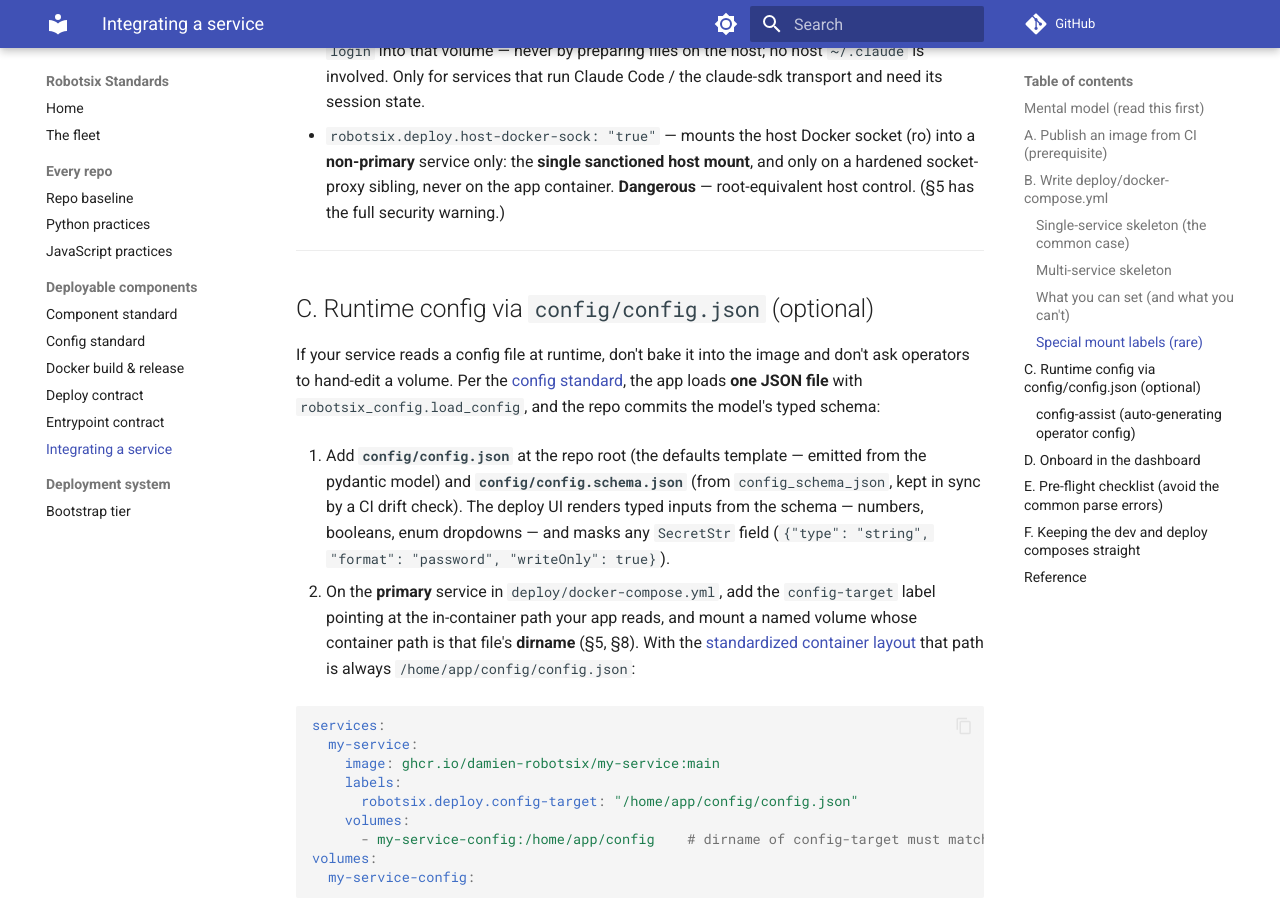
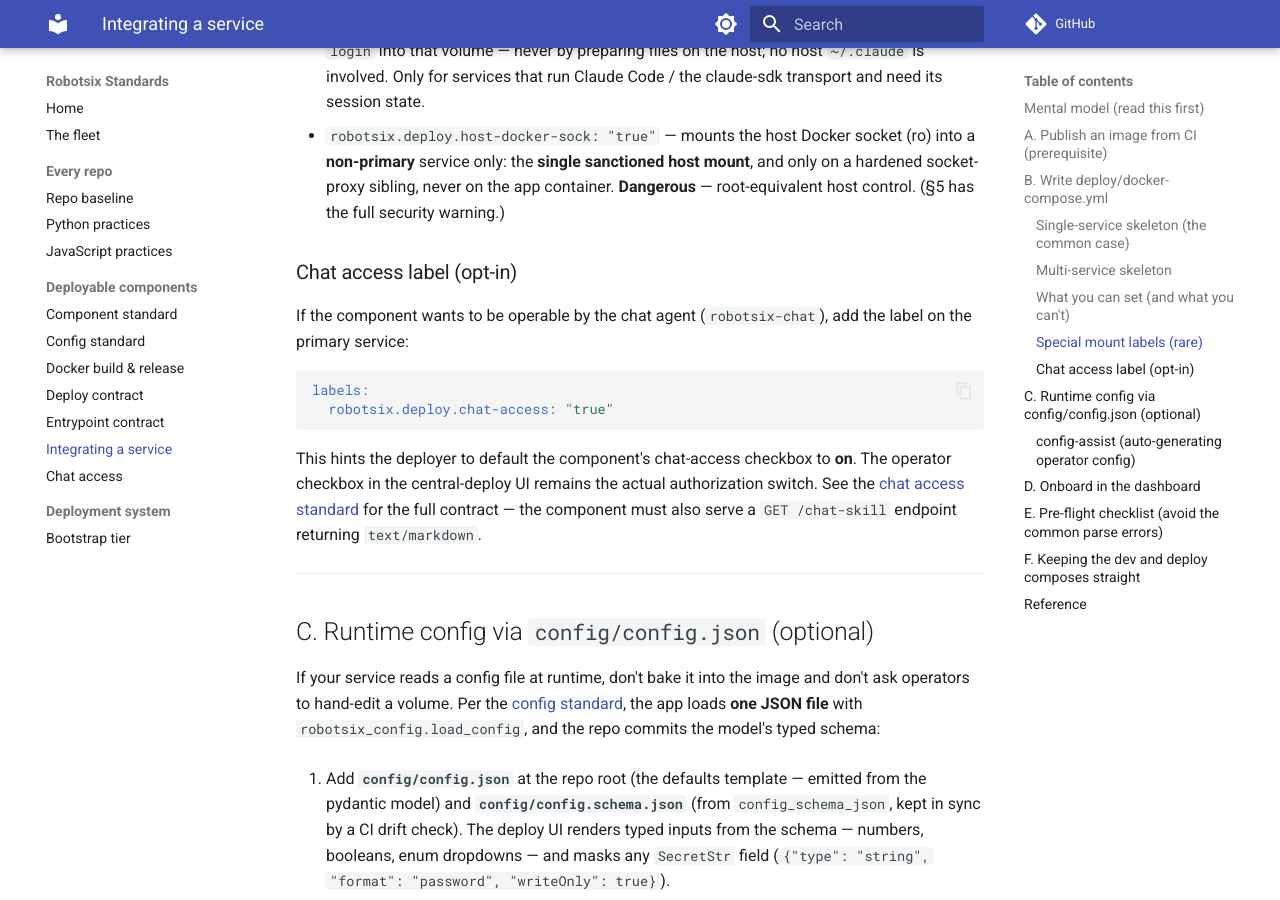
Before and after one commit to damien-robotsix/robotsix-standards, an MkDocs documentation site: the page built from docs/integrating-a-service.md, in a window 1280 px wide and 900 px high, scrolled down 4078 px. Built offline with MkDocs 1.6.1 and Material for MkDocs 9.7.7, drawn with Linux system fonts in a browser that asks for light colours; comment, search, counter and statistics services are not loaded; some of the changed text lies outside the part shown.

Commit message:
mill: chat-access standard: /chat-skill endpoint, chat-access label, roster trust model (20260704T001648Z-chat-access-standard-chat-skill-endpoint-e0a5) (#24)
Co-authored-by: robotsix-mill <mill@robotsix.local>

````diff
--- a/docs/integrating-a-service.md
+++ b/docs/integrating-a-service.md
@@ -182,6 +182,22 @@ Both are injected at runtime by central-deploy, so do **not** list them in
   container. **Dangerous** — root-equivalent host control. (§5 has the full
   security warning.)
 
+### Chat access label (opt-in)
+
+If the component wants to be operable by the chat agent (`robotsix-chat`),
+add the label on the primary service:
+
+```yaml
+labels:
+  robotsix.deploy.chat-access: "true"
+```
+
+This hints the deployer to default the component's chat-access checkbox to
+**on**. The operator checkbox in the central-deploy UI remains the actual
+authorization switch. See the [chat access standard](chat-access-standard.md)
+for the full contract — the component must also serve a `GET /chat-skill`
+endpoint returning `text/markdown`.
+
 ---
 
 ## C. Runtime config via `config/config.json` (optional)
@@ -276,6 +292,9 @@ Run through this before onboarding — each maps to a §7 / Appendix A parse err
       against every deployed component, auto-assigns a free port on collision,
       and files a mill ticket so the colliding default gets fixed at the
       source. Pick a sensible default anyway.
+- [ ] If opting into chat access: primary service has `robotsix.deploy.chat-access: "true"`
+      label, and the component serves `GET /chat-skill` returning `text/markdown`
+      (see the [chat access standard](chat-access-standard.md)).
 
 ---
 
--- a/mkdocs.yml
+++ b/mkdocs.yml
@@ -46,5 +46,6 @@ nav:
       - Deploy contract: deploy-contract.md
       - Entrypoint contract: entrypoint-contract.md
       - Integrating a service: integrating-a-service.md
+      - Chat access: chat-access-standard.md
   - Deployment system:
       - Bootstrap tier: deployment-system.md
````
Also changed, not shown: CHANGELOG.md (+1 -0 lines), changelog.d/20260704T001648Z-chat-access-standard-chat-skill-endpoint-e0a5.misc.md (added, +1 -0 lines), docs/chat-access-standard.md (added, +153 -0 lines), docs/component-standard.md (+8 -0 lines).
